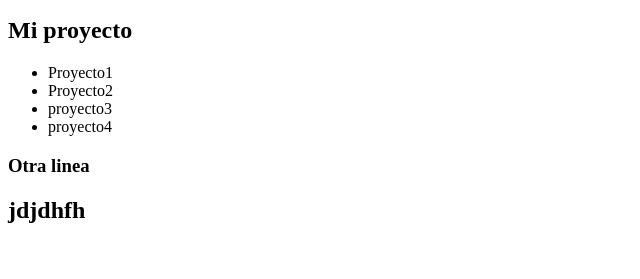
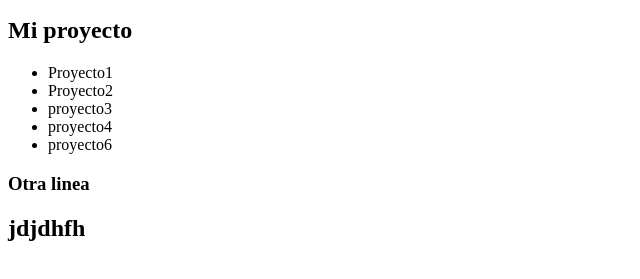
Before and after one commit to Remyzzz/primerproyecto, a plain HTML site: page index.html in a window 1280 px wide. Shown: the part 87-366 px from the top of the page, without its empty margins (0-640 px from the left). Drawn offline with Linux system fonts and the light colour scheme.

Commit message:
Proyecto6

```diff
--- a/index.html
+++ b/index.html
@@ -9,6 +9,7 @@
     <li>Proyecto2</li>
     <li>proyecto3</li>
     <li>proyecto4</li>
+    <li>proyecto6</li>
 </ul>
 
 <h3 >Otra linea</h3>
```
